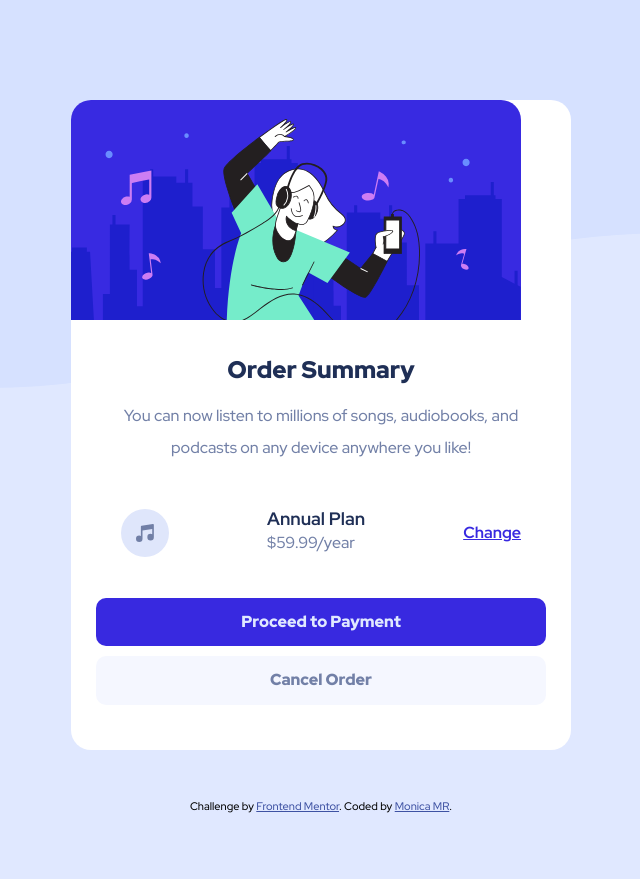
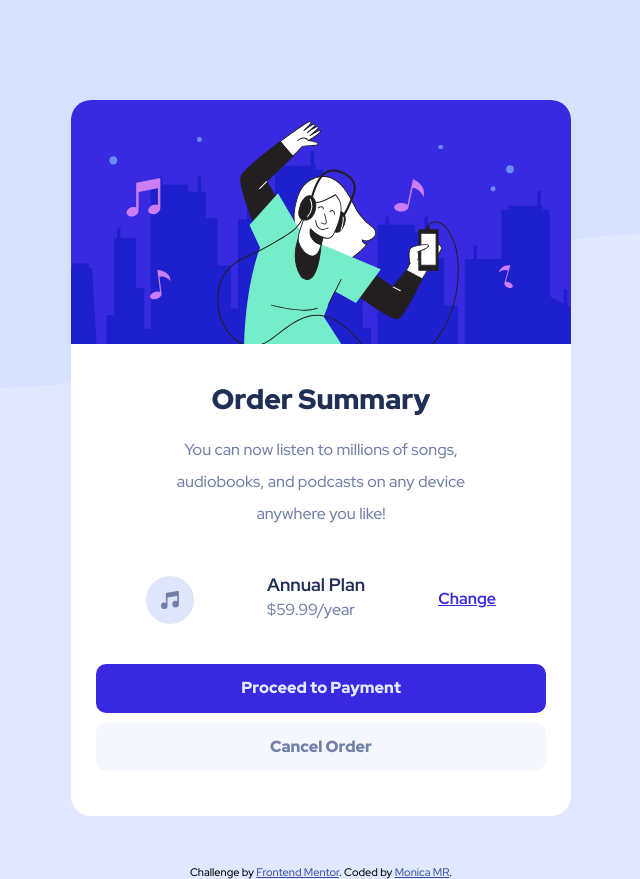
Before and after one commit to Monica-MR/Order-summary-component-SOLUTION, a plain HTML site: page index.html in a window 1280 px wide. Shown: the whole page, without its empty margins (319-959 px from the left). Before the commit the page ends 813 px from the top, so only its background shows below. Drawn offline with Linux system fonts and the light colour scheme.

Commit message:
Add files via upload

```diff
--- a/css/styles.css
+++ b/css/styles.css
@@ -28,7 +28,7 @@ h1,h2,h3{
 }
 h1{
     font-weight: 900;
-    font-size: 2.4rem;
+    font-size: 2.8rem;
 }
 h2{
     margin: 0;
@@ -73,9 +73,10 @@ body{
 }
 .card__image{
     border-radius: 20px 20px 0 0;
+    width: 100%;
 }
 .card__header{
-    max-width: 80%;
+    max-width: 70%;
     margin: 0 auto;
     padding-top: 2rem;
 }
```
